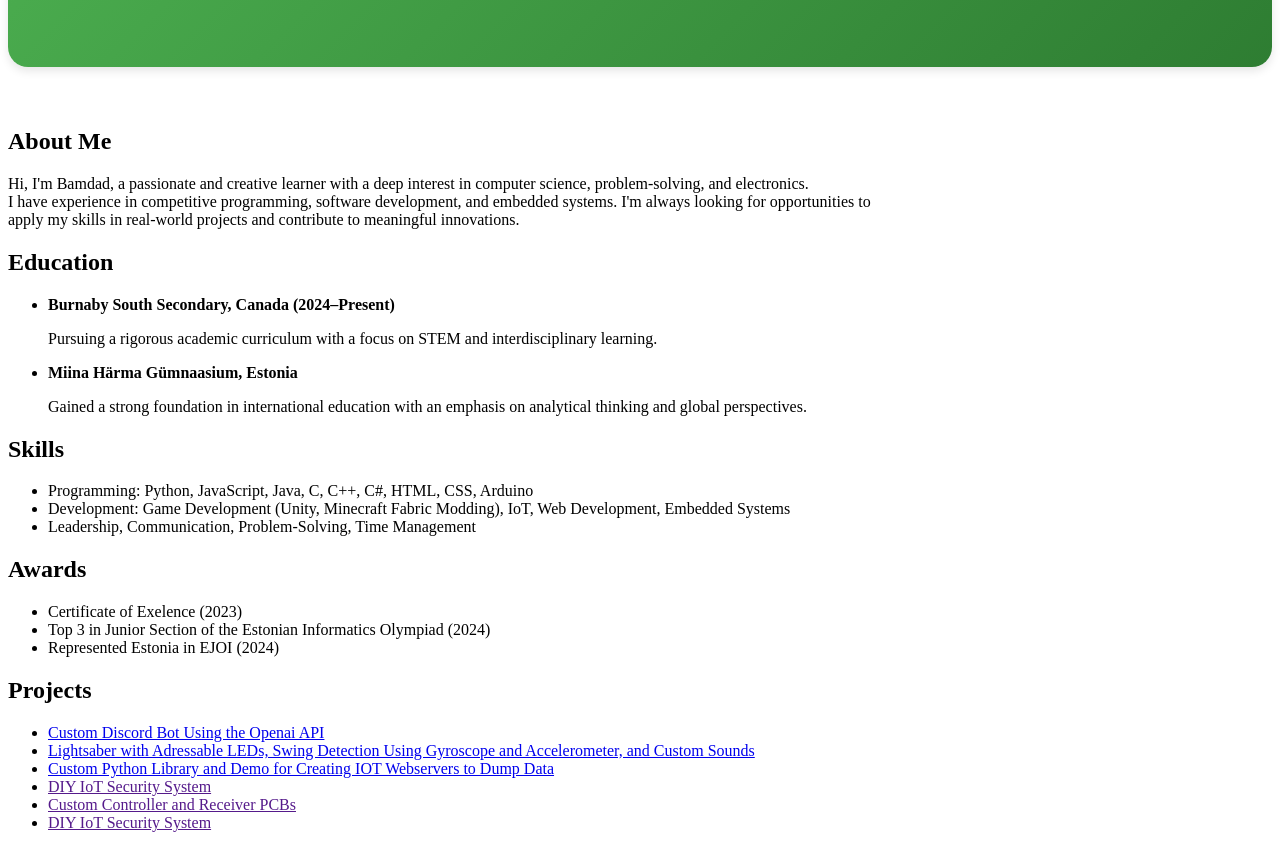
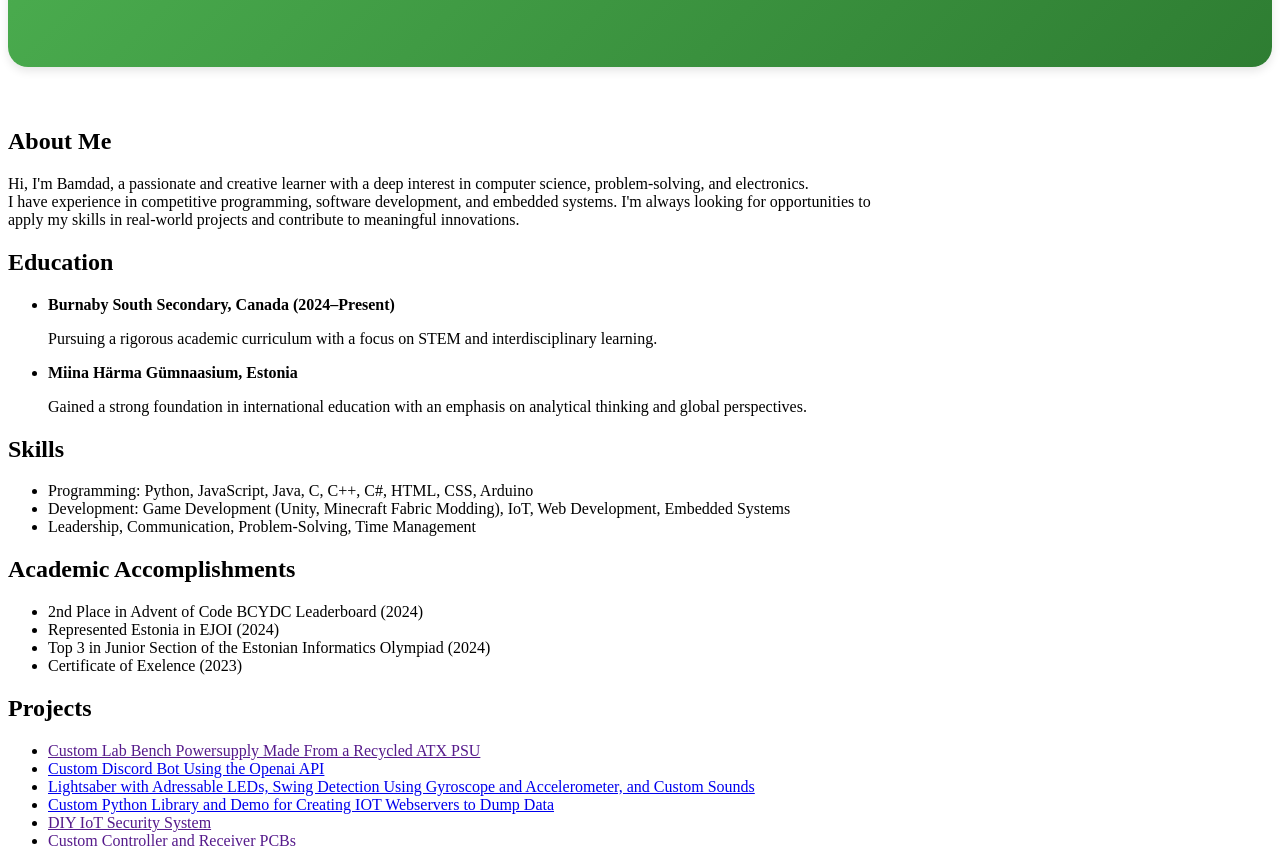
Before and after one commit to ravenclaw-b/ravenclaw-b.github.io, a plain HTML site: page index.html in a window 1280 px wide. Shown: the part 142-989 px from the top of the page. Drawn offline with Linux system fonts and the light colour scheme.

Commit message:
Update index.html

```diff
--- a/index.html
+++ b/index.html
@@ -53,17 +53,19 @@
     </section>
 
     <section id="Academic Accomplishments">
-        <h2>Awards</h2>
+        <h2>Academic Accomplishments</h2>
         <ul>
+          <li>2nd Place in Advent of Code BCYDC Leaderboard (2024)</li>
+          <li>Represented Estonia in EJOI (2024)</li>
+          <li>Top 3 in Junior Section of the Estonian Informatics Olympiad (2024)</li>
           <li>Certificate of Exelence (2023)</li>
-          <li>Top 3 in Junior Section of the Estonian Informatics Olympiad (2024)</li>
-          <li>Represented Estonia in EJOI (2024)</li>
         </ul>
       </section>
 
     <section id="projects">
       <h2>Projects</h2>
       <ul>
+        <li><a href="">Custom Lab Bench Powersupply Made From a Recycled ATX PSU </a></li>
         <li><a href="https://github.com/ravenclaw-b/OpenAI-bot">Custom Discord Bot Using the Openai API</a></li>
         <li><a href="https://github.com/ravenclaw-b/lightsaber">Lightsaber with Adressable LEDs, Swing Detection Using Gyroscope and Accelerometer, and Custom Sounds</a></li>
         <li><a href="https://github.com/ravenclaw-b/iotserver">Custom Python Library and Demo for Creating IOT Webservers to Dump Data</a></li>
```
